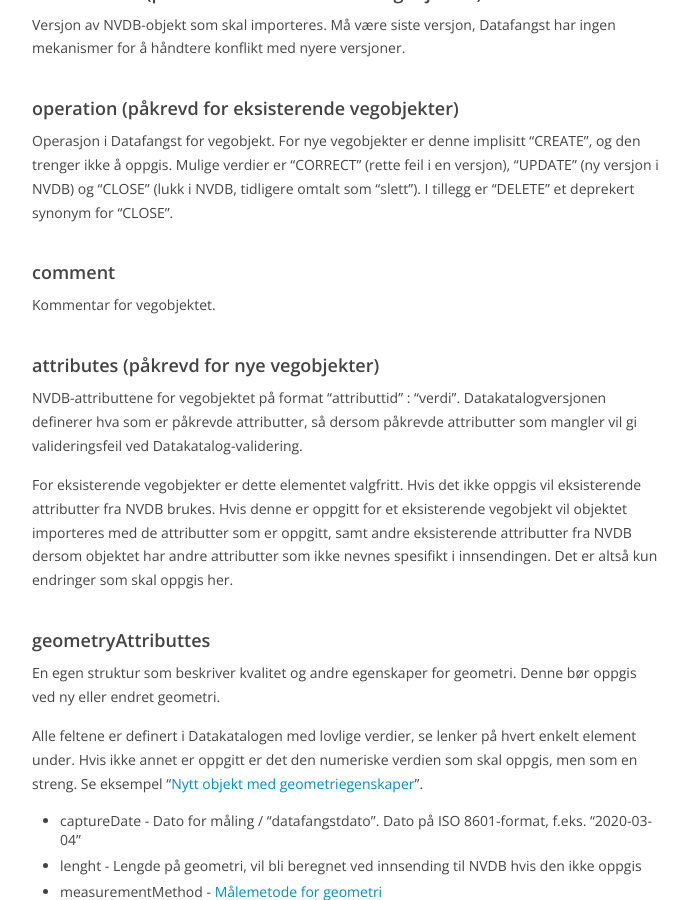
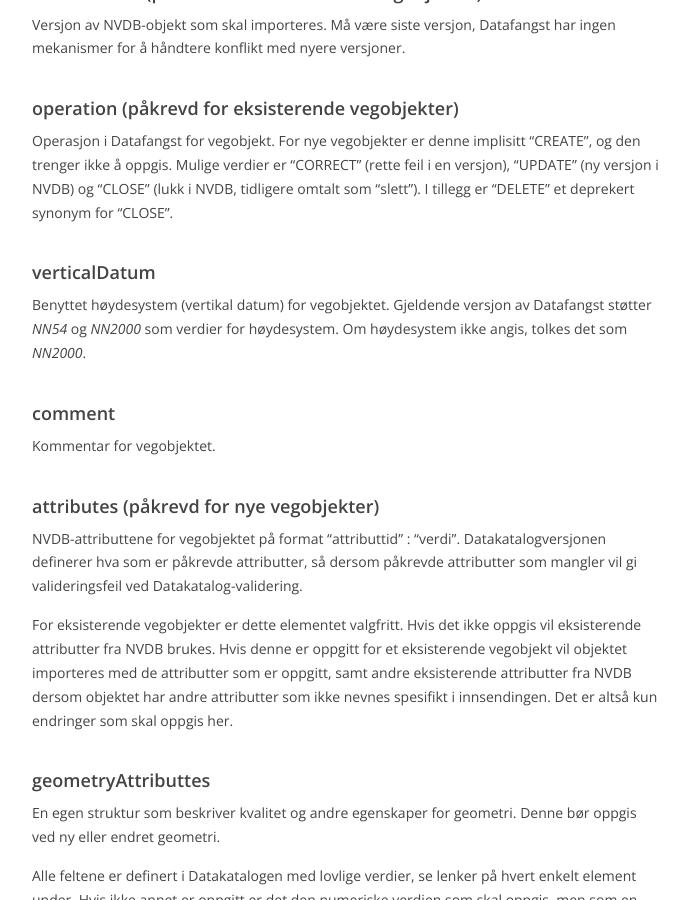
Before and after one commit to nvdb-vegdata/apiskrivdokumentasjon, a Jekyll site: the page built from datafangst.md, in a window 1280 px wide and 900 px high, scrolled down 12153 px. Shown: the whole window, without its empty margins (433-1122 px from the left). Built offline with Jekyll 4.4.1, drawn with Linux system fonts in a browser that asks for light colours; our own code applies the rules of GitHub Pages for plain Markdown files.

Commit message:
NVDB-5324: Oppdater Datafangst API med informasjon om verticalDatum

```diff
--- a/datafangst.md
+++ b/datafangst.md
@@ -464,6 +464,9 @@ Operasjon i Datafangst for vegobjekt. For nye vegobjekter er denne implisitt "CR
 Mulige verdier er "CORRECT" (rette feil i en versjon), "UPDATE" (ny versjon i NVDB) og "CLOSE" (lukk i NVDB, tidligere omtalt som "slett"). I tillegg er "DELETE" et deprekert synonym for "CLOSE".
 
 
+#### verticalDatum
+Benyttet høydesystem (vertikal datum) for vegobjektet. Gjeldende versjon av Datafangst støtter _NN54_ og _NN2000_ som verdier for høydesystem. Om høydesystem ikke angis, tolkes det som _NN2000_.
+
 #### comment
 Kommentar for vegobjektet.
 
```
